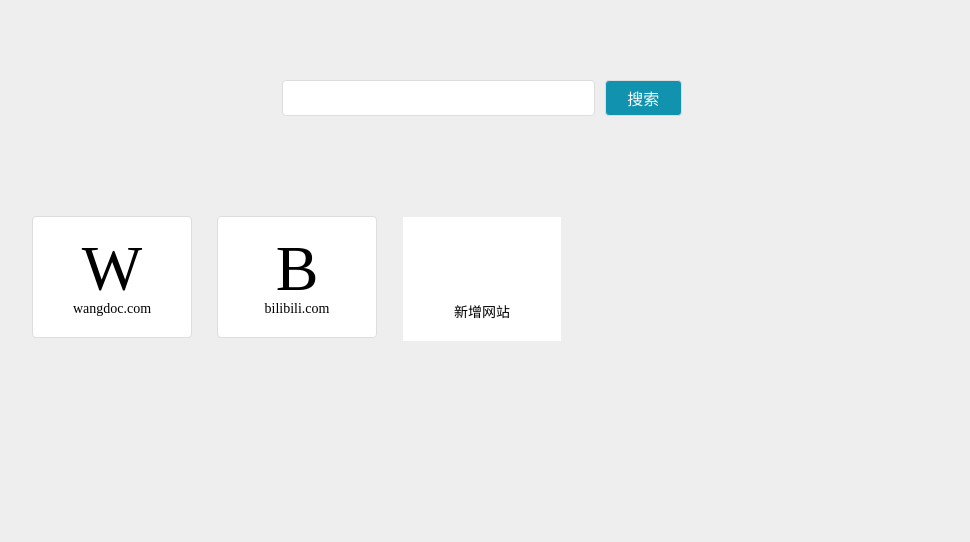
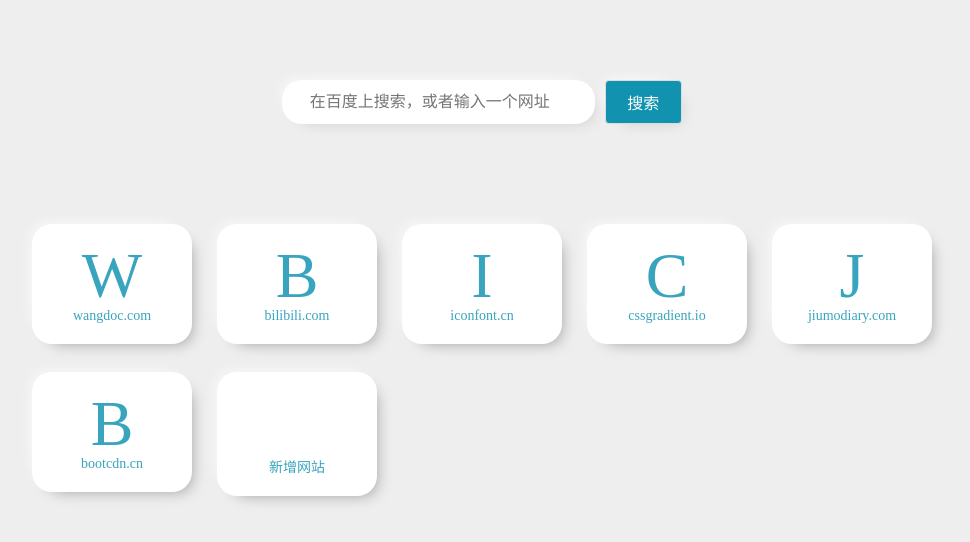
Before and after one commit to sherryYYX/nav, a website: page src/index.html in a window 1280 px wide. Shown: the whole page, without its empty margins (158-1128 px from the left). Drawn offline with nearby package versions, Linux system fonts and the light colour scheme.

Commit message:
update style

```diff
--- a/src/index.html
+++ b/src/index.html
@@ -18,13 +18,12 @@
     <header class="globalHeader">
         <form class="searchForm" method="get"
          action="https://www.baidu.com/s">
-            <input type="text" name = 'wd' class="input">
+            <input type="text" name = 'wd' class="input" placeholder="    在百度上搜索，或者输入一个网址">
             <button type="submit">搜索</button>
         </form>
     </header>
     <main class="globalMain">
         <ul class="siteList">
-
             <li class="last">
                 <div class="addButton">
                     <div class="icon-Wrapper">
--- a/src/main.js
+++ b/src/main.js
@@ -5,6 +5,10 @@
 const hashMap = xObject || [
     { logo: 'W', url: 'https://wangdoc.com'},
     { logo: 'B', url: "https://www.bilibili.com" },
+    { logo: 'I', url: "https://www.iconfont.cn" },
+    { logo: 'C', url: "https://cssgradient.io" },
+    { logo: 'J', url: "https://www.jiumodiary.com" },
+    { logo: 'B', url: "https://www.bootcdn.cn" },
 
 ]
 const simplifyUrl = (url) => {
--- a/src/style.css
+++ b/src/style.css
@@ -17,6 +17,7 @@
 body{background: #eee;}
 .globalHeader{
     margin: 20px;
+
 }
 @media (min-width:500px){
     .globalHeader{
@@ -26,7 +27,7 @@
 }
 .searchForm{
     display: flex;
-    justify-content: space-between;
+    justify-content: center;
 
 }
 @media (min-width:500px){
@@ -37,24 +38,29 @@
     }
 }
 .searchForm > input{
+    color: #333333;
+    font-size: 16px;
+    outline: none;
     width: 100%;
     margin-right: 10px;
-    height:36px;
+    height:44px;
     padding:0 10px;
     border: none;
-    border: 1px solid #ddd;
-    border-radius: 4px;
+    border-radius: 20px;
+    box-shadow: -8px -8px 16px -10px rgba(255,255,255,1),8px 8px 16px -10px rgba(0,0,0,0.15);
 }
 .searchForm > button{
+    border: 1px solid red;
+    box-shadow: -8px -8px 16px -10px rgba(255,255,255,1),8px 8px 16px -10px rgba(0,0,0,0.15);
     width: 100px;
     white-space: nowrap;
     padding:0,30px;
-    border:none;
     border-radius: 4px;
     background: #1193AF;
     border: 1px solid #DDDDDD;
     color: #ffffff;
     font-size: 16px;
+    outline: none;
 }
 .globalMain{
     max-width: 900px;
@@ -83,17 +89,20 @@
     }
 }
 .siteList .site{
+
     width: 160px;
     display: flex ;
     justify-content: center;
     flex-direction: column;
     align-items: center;
     background: #fff;
-    border: 1px solid #ddd;
-    border-radius: 4px;
+    border: 1px solid ddd;
+    border-radius: 20px;
     padding: 20px 0;
     position: relative;
     cursor: pointer;
+    box-shadow: -8px -8px 16px -10px rgba(255,255,255,1),8px 8px 16px -10px rgba(0,0,0,0.4);
+    margin-bottom: 18px;
 }
 .siteList .site .logo{
     width: 64px;
@@ -103,9 +112,11 @@
     align-items: center;
     font-size: 64px;
     text-transform: uppercase;
+    color: rgb(57, 164, 189);
 }
 .siteList .site .link{
     font-size: 14px;
+    color: rgb(57, 164, 189)
 
 }
 .siteList .site .close{
@@ -119,6 +130,8 @@
     cursor: default;
 }
 .siteList .addButton{
+    border-radius: 20px;
+    box-shadow: -8px -8px 16px -10px rgba(255,255,255,1),8px 8px 16px -10px rgba(0,0,0,0.4);
     background: #fff;
     width: 160px;
     display: flex;
@@ -126,14 +139,18 @@
     align-items: center;
     flex-direction: column;
     padding: 20px 0;
-    border: 1px solid #eee;
+    /* border: 1px solid #eee; */
 }
 .siteList .addButton .icon{
     width: 64px;
     height: 64px;
+    color: rgb(57, 164, 189)
+
 }
 .siteList .addButton .text{
     font-size: 14px;
+    color: rgb(57, 164, 189)
+
 }
 .siteList .addButton .icon-Wrapper{
     width: 64px;
```
Also changed, not shown: dist/index.html, 8 other files.
